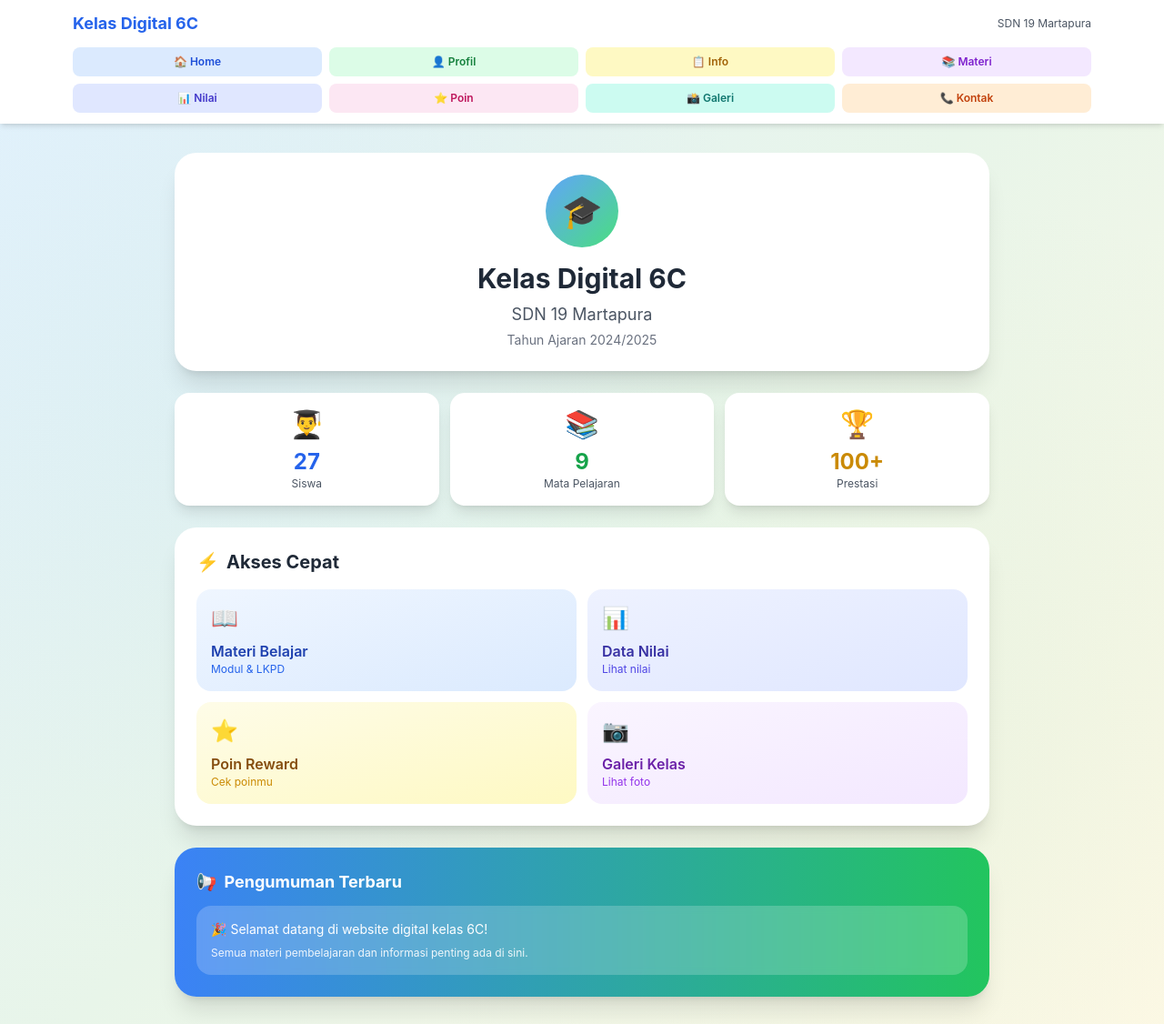
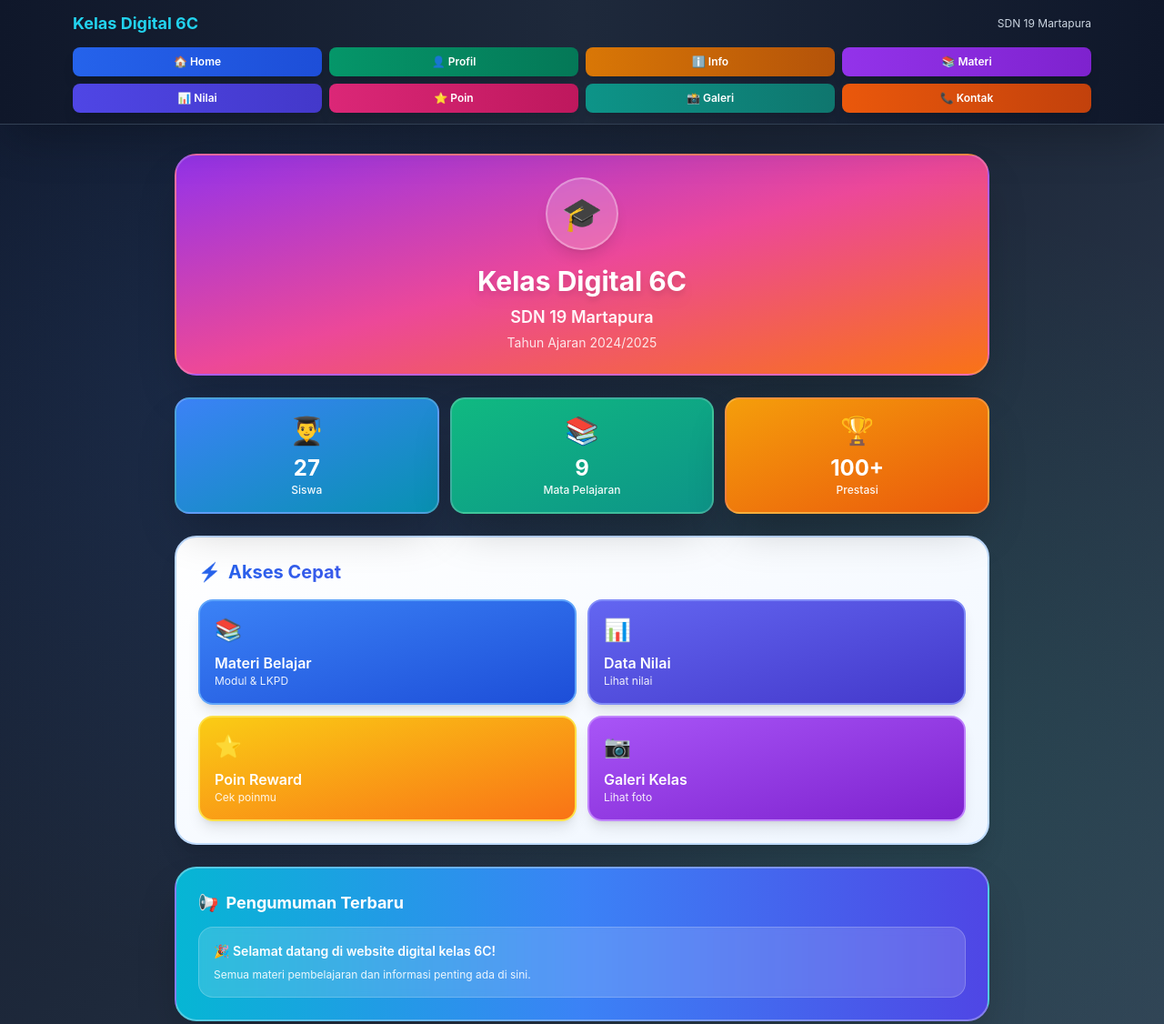
Before and after one commit to dianpamungkas24-cloud/dianpamungkas6c, a plain HTML site: page index.html in a window 1280 px wide. Shown: the top 1126 px of the page at 91% size. Drawn offline with nearby package versions, Linux system fonts and the light colour scheme.

Commit message:
Update index.html

```diff
--- a/index.html
+++ b/index.html
@@ -50,13 +50,13 @@
         }
 
         .gradient-bg {
-            background: linear-gradient(135deg, #E3F2FD 0%, #E8F5E9 50%, #FFF9E6 100%);
+            background: linear-gradient(135deg, #0F172A 0%, #1E293B 50%, #334155 100%);
         }
 
         .hero-pattern {
             background-image:
-                radial-gradient(circle at 20% 30%, rgba(144, 202, 249, 0.1) 0%, transparent 50%),
-                radial-gradient(circle at 80% 70%, rgba(165, 214, 167, 0.1) 0%, transparent 50%);
+                radial-gradient(circle at 20% 30%, rgba(59, 130, 246, 0.1) 0%, transparent 50%),
+                radial-gradient(circle at 80% 70%, rgba(16, 185, 129, 0.1) 0%, transparent 50%);
         }
 
         .table-container {
@@ -71,23 +71,29 @@
         }
 
         .data-table th {
-            background: linear-gradient(135deg, #3B82F6 0%, #10B981 100%);
-            color: white;
+            background: linear-gradient(135deg, #0F172A 0%, #1E293B 100%);
+            color: #22D3EE;
             padding: 0.75rem 0.5rem;
             text-align: left;
             font-weight: 600;
             position: sticky;
             top: 0;
             z-index: 10;
+            border-bottom: 2px solid #06B6D4;
         }
 
         .data-table td {
             padding: 0.75rem 0.5rem;
-            border-bottom: 1px solid #E5E7EB;
+            border-bottom: 1px solid #334155;
+            color: #E2E8F0;
         }
 
         .data-table tr:hover {
-            background-color: #F3F4F6;
+            background-color: #1E293B;
+        }
+
+        .data-table tbody tr {
+            background-color: #0F172A;
         }
 
         .loading-spinner {
@@ -118,111 +124,111 @@
  </head>
  <body class="gradient-bg min-h-full">
   <div class="w-full"><!-- Navigation -->
-   <nav class="w-full bg-white shadow-md sticky top-0 z-50">
+   <nav class="w-full bg-gradient-to-r from-slate-900 via-slate-800 to-slate-900 shadow-2xl sticky top-0 z-50 border-b border-slate-700">
     <div class="max-w-6xl mx-auto px-4 py-3">
      <div class="flex items-center justify-between mb-3">
-      <h1 id="nav-title" class="text-lg font-bold text-blue-600">Kelas Digital 6C</h1>
-      <div class="text-xs text-gray-600">
+      <h1 id="nav-title" class="text-lg font-bold text-cyan-400">Kelas Digital 6C</h1>
+      <div class="text-xs text-slate-300">
        SDN 19 Martapura
       </div>
      </div>
-     <div class="grid grid-cols-4 gap-2"><button onclick="showPage('home')" class="nav-btn bg-blue-100 text-blue-700 px-2 py-2 rounded-lg text-xs font-semibold hover:bg-blue-200"> 🏠 Home </button> <button onclick="showPage('profile')" class="nav-btn bg-green-100 text-green-700 px-2 py-2 rounded-lg text-xs font-semibold hover:bg-green-200"> 👤 Profil </button> <button onclick="showPage('info')" class="nav-btn bg-yellow-100 text-yellow-700 px-2 py-2 rounded-lg text-xs font-semibold hover:bg-yellow-200"> 📋 Info </button> <button onclick="showPage('materi')" class="nav-btn bg-purple-100 text-purple-700 px-2 py-2 rounded-lg text-xs font-semibold hover:bg-purple-200"> 📚 Materi </button>
+     <div class="grid grid-cols-4 gap-2"><button onclick="showPage('home')" class="nav-btn bg-gradient-to-r from-blue-600 to-blue-700 text-white px-2 py-2 rounded-lg text-xs font-semibold hover:from-blue-700 hover:to-blue-800 shadow-lg"> 🏠 Home </button> <button onclick="showPage('profile')" class="nav-btn bg-gradient-to-r from-emerald-600 to-emerald-700 text-white px-2 py-2 rounded-lg text-xs font-semibold hover:from-emerald-700 hover:to-emerald-800 shadow-lg"> 👤 Profil </button> <button onclick="showPage('info')" class="nav-btn bg-gradient-to-r from-amber-600 to-amber-700 text-white px-2 py-2 rounded-lg text-xs font-semibold hover:from-amber-700 hover:to-amber-800 shadow-lg"> ℹ️ Info </button> <button onclick="showPage('materi')" class="nav-btn bg-gradient-to-r from-purple-600 to-purple-700 text-white px-2 py-2 rounded-lg text-xs font-semibold hover:from-purple-700 hover:to-purple-800 shadow-lg"> 📚 Materi </button>
      </div>
-     <div class="grid grid-cols-4 gap-2 mt-2"><button onclick="showPage('nilai')" class="nav-btn bg-indigo-100 text-indigo-700 px-2 py-2 rounded-lg text-xs font-semibold hover:bg-indigo-200"> 📊 Nilai </button> <button onclick="showPage('poin')" class="nav-btn bg-pink-100 text-pink-700 px-2 py-2 rounded-lg text-xs font-semibold hover:bg-pink-200"> ⭐ Poin </button> <button onclick="showPage('galeri')" class="nav-btn bg-teal-100 text-teal-700 px-2 py-2 rounded-lg text-xs font-semibold hover:bg-teal-200"> 📸 Galeri </button> <button onclick="showPage('kontak')" class="nav-btn bg-orange-100 text-orange-700 px-2 py-2 rounded-lg text-xs font-semibold hover:bg-orange-200"> 📞 Kontak </button>
+     <div class="grid grid-cols-4 gap-2 mt-2"><button onclick="showPage('nilai')" class="nav-btn bg-gradient-to-r from-indigo-600 to-indigo-700 text-white px-2 py-2 rounded-lg text-xs font-semibold hover:from-indigo-700 hover:to-indigo-800 shadow-lg"> 📊 Nilai </button> <button onclick="showPage('poin')" class="nav-btn bg-gradient-to-r from-pink-600 to-pink-700 text-white px-2 py-2 rounded-lg text-xs font-semibold hover:from-pink-700 hover:to-pink-800 shadow-lg"> ⭐ Poin </button> <button onclick="showPage('galeri')" class="nav-btn bg-gradient-to-r from-teal-600 to-teal-700 text-white px-2 py-2 rounded-lg text-xs font-semibold hover:from-teal-700 hover:to-teal-800 shadow-lg"> 📸 Galeri </button> <button onclick="showPage('kontak')" class="nav-btn bg-gradient-to-r from-orange-600 to-orange-700 text-white px-2 py-2 rounded-lg text-xs font-semibold hover:from-orange-700 hover:to-orange-800 shadow-lg"> 📞 Kontak </button>
      </div>
     </div>
    </nav><!-- Homepage -->
    <div id="home" class="page active">
     <div class="hero-pattern w-full min-h-screen py-8 px-4">
      <div class="max-w-4xl mx-auto"><!-- Hero Section -->
-      <div class="bg-white rounded-3xl shadow-xl p-6 mb-6 text-center">
-       <div class="w-20 h-20 bg-gradient-to-br from-blue-400 to-green-400 rounded-full mx-auto mb-4 flex items-center justify-center"><span class="text-4xl">🎓</span>
+      <div class="bg-gradient-to-br from-purple-600 via-pink-500 to-orange-500 rounded-3xl shadow-2xl p-6 mb-6 text-center border-2 border-white/20">
+       <div class="w-20 h-20 bg-white/20 backdrop-blur-sm rounded-full mx-auto mb-4 flex items-center justify-center shadow-lg border-2 border-white/30"><span class="text-4xl">🎓</span>
        </div>
-       <h1 id="hero-title" class="text-3xl font-bold text-gray-800 mb-2">Kelas Digital 6C</h1>
-       <p class="text-lg text-gray-600 mb-1">SDN 19 Martapura</p>
-       <p class="text-sm text-gray-500">Tahun Ajaran 2024/2025</p>
+       <h1 id="hero-title" class="text-3xl font-bold text-white mb-2 drop-shadow-lg">Kelas Digital 6C</h1>
+       <p class="text-lg text-white/95 mb-1 font-semibold">SDN 19 Martapura</p>
+       <p class="text-sm text-white/85">Tahun Ajaran 2024/2025</p>
       </div><!-- Stats Cards -->
       <div class="grid grid-cols-3 gap-3 mb-6">
-       <div class="card bg-white rounded-2xl shadow-lg p-4 text-center">
+       <div class="card bg-gradient-to-br from-blue-500 to-cyan-600 rounded-2xl shadow-2xl p-4 text-center border-2 border-white/20">
         <div class="text-3xl mb-2">
          👨‍🎓
         </div>
-        <div class="text-2xl font-bold text-blue-600">
+        <div class="text-2xl font-bold text-white">
          27
         </div>
-        <div class="text-xs text-gray-600">
+        <div class="text-xs text-white/95 font-medium">
          Siswa
         </div>
        </div>
-       <div class="card bg-white rounded-2xl shadow-lg p-4 text-center">
+       <div class="card bg-gradient-to-br from-emerald-500 to-teal-600 rounded-2xl shadow-2xl p-4 text-center border-2 border-white/20">
         <div class="text-3xl mb-2">
          📚
         </div>
-        <div class="text-2xl font-bold text-green-600">
+        <div class="text-2xl font-bold text-white">
          9
         </div>
-        <div class="text-xs text-gray-600">
+        <div class="text-xs text-white/95 font-medium">
          Mata Pelajaran
         </div>
        </div>
-       <div class="card bg-white rounded-2xl shadow-lg p-4 text-center">
+       <div class="card bg-gradient-to-br from-amber-500 to-orange-600 rounded-2xl shadow-2xl p-4 text-center border-2 border-white/20">
         <div class="text-3xl mb-2">
          🏆
         </div>
-        <div class="text-2xl font-bold text-yellow-600">
+        <div class="text-2xl font-bold text-white">
          100+
         </div>
-        <div class="text-xs text-gray-600">
+        <div class="text-xs text-white/95 font-medium">
          Prestasi
         </div>
        </div>
       </div><!-- Quick Access -->
-      <div class="bg-white rounded-3xl shadow-xl p-6 mb-6">
-       <h2 class="text-xl font-bold text-gray-800 mb-4 flex items-center"><span class="mr-2">⚡</span> Akses Cepat</h2>
-       <div class="grid grid-cols-2 gap-3"><button onclick="showPage('materi')" class="card bg-gradient-to-br from-blue-50 to-blue-100 rounded-2xl p-4 text-left">
+      <div class="bg-gradient-to-br from-white to-blue-50 rounded-3xl shadow-xl p-6 mb-6 border-2 border-blue-200">
+       <h2 class="text-xl font-bold bg-gradient-to-r from-blue-600 to-purple-600 bg-clip-text text-transparent mb-4 flex items-center"><span class="mr-2">⚡</span> Akses Cepat</h2>
+       <div class="grid grid-cols-2 gap-3"><button onclick="showPage('materi')" class="card bg-gradient-to-br from-blue-500 to-blue-700 rounded-2xl p-4 text-left shadow-lg hover:shadow-xl border-2 border-blue-400">
          <div class="text-2xl mb-2">
-          📖
+          📚
          </div>
-         <div class="font-semibold text-blue-800">
+         <div class="font-semibold text-white">
           Materi Belajar
          </div>
-         <div class="text-xs text-blue-600">
+         <div class="text-xs text-white/90">
           Modul &amp; LKPD
-         </div></button> <button onclick="showPage('nilai')" class="card bg-gradient-to-br from-indigo-50 to-indigo-100 rounded-2xl p-4 text-left">
+         </div></button> <button onclick="showPage('nilai')" class="card bg-gradient-to-br from-indigo-500 to-indigo-700 rounded-2xl p-4 text-left shadow-lg hover:shadow-xl border-2 border-indigo-400">
          <div class="text-2xl mb-2">
           📊
          </div>
-         <div class="font-semibold text-indigo-800">
+         <div class="font-semibold text-white">
           Data Nilai
          </div>
-         <div class="text-xs text-indigo-600">
+         <div class="text-xs text-white/90">
           Lihat nilai
-         </div></button> <button onclick="showPage('poin')" class="card bg-gradient-to-br from-yellow-50 to-yellow-100 rounded-2xl p-4 text-left">
+         </div></button> <button onclick="showPage('poin')" class="card bg-gradient-to-br from-yellow-400 to-orange-500 rounded-2xl p-4 text-left shadow-lg hover:shadow-xl border-2 border-yellow-300">
          <div class="text-2xl mb-2">
           ⭐
          </div>
-         <div class="font-semibold text-yellow-800">
+         <div class="font-semibold text-white">
           Poin Reward
          </div>
-         <div class="text-xs text-yellow-600">
+         <div class="text-xs text-white/90">
           Cek poinmu
-         </div></button> <button onclick="showPage('galeri')" class="card bg-gradient-to-br from-purple-50 to-purple-100 rounded-2xl p-4 text-left">
+         </div></button> <button onclick="showPage('galeri')" class="card bg-gradient-to-br from-purple-500 to-purple-700 rounded-2xl p-4 text-left shadow-lg hover:shadow-xl border-2 border-purple-400">
          <div class="text-2xl mb-2">
           📷
          </div>
-         <div class="font-semibold text-purple-800">
+         <div class="font-semibold text-white">
           Galeri Kelas
          </div>
-         <div class="text-xs text-purple-600">
+         <div class="text-xs text-white/90">
           Lihat foto
          </div></button>
        </div>
       </div><!-- Announcement -->
-      <div class="bg-gradient-to-r from-blue-500 to-green-500 rounded-3xl shadow-xl p-6 text-white">
+      <div class="bg-gradient-to-r from-cyan-500 via-blue-500 to-indigo-600 rounded-3xl shadow-2xl p-6 text-white border-2 border-white/30">
        <h3 class="text-lg font-bold mb-3 flex items-center"><span class="mr-2">📢</span> Pengumuman Terbaru</h3>
-       <div class="bg-white bg-opacity-20 rounded-2xl p-4 backdrop-blur-sm">
-        <p class="text-sm mb-2">🎉 Selamat datang di website digital kelas 6C!</p>
-        <p class="text-xs opacity-90">Semua materi pembelajaran dan informasi penting ada di sini.</p>
+       <div class="bg-white/15 rounded-2xl p-4 backdrop-blur-sm border border-white/20">
+        <p class="text-sm mb-2 font-semibold">🎉 Selamat datang di website digital kelas 6C!</p>
+        <p class="text-xs text-white/90">Semua materi pembelajaran dan informasi penting ada di sini.</p>
        </div>
       </div>
      </div>
@@ -234,9 +240,9 @@
       <div class="bg-white rounded-3xl shadow-xl p-6 mb-6">
        <h2 class="text-2xl font-bold text-gray-800 mb-6 text-center">👤 Profil Guru Wali Kelas</h2>
        <div class="flex flex-col items-center mb-6">
-        <div class="w-32 h-32 bg-gradient-to-br from-blue-400 to-green-400 rounded-full mb-4 flex items-center justify-center"><span class="text-6xl">👨‍🏫</span>
+        <div class="w-32 h-32 rounded-full mb-4 overflow-hidden shadow-xl"><img src="https://i.imgur.com/F21qyfV.jpeg" alt="Foto Guru" class="w-full h-full object-cover" onerror="this.style.display='none'; this.parentElement.innerHTML='<div class=\'w-full h-full bg-gradient-to-br from-blue-400 to-green-400 flex items-center justify-center\'><span class=\'text-6xl\'>👨‍🏫</span></div>';">
         </div>
-        <h3 id="teacher-name-display" class="text-xl font-bold text-gray-800">Dian Agung Pamungkas, S.Pd</h3>
+        <h3 id="teacher-name-display" class="text-xl font-bold bg-gradient-to-r from-blue-600 via-green-600 to-orange-600 bg-clip-text text-transparent">Dian Agung Pamungkas, S.Pd</h3>
         <p class="text-sm text-gray-600">Wali Kelas 6C</p>
        </div>
        <div class="space-y-4">
@@ -746,7 +752,7 @@
        <h3 class="text-xl font-bold mb-3 flex items-center"><span class="mr-2">🎯</span> Cara Mendapat Poin</h3>
        <div class="space-y-2 text-sm">
         <div class="bg-white bg-opacity-20 rounded-2xl p-3 backdrop-blur-sm">
-         <p>     Mengerjakan tugas tepat waktu: <strong>+10 poin</strong></p>
+         <p>📝 Mengerjakan tugas tepat waktu: <strong>+10 poin</strong></p>
         </div>
         <div class="bg-white bg-opacity-20 rounded-2xl p-3 backdrop-blur-sm">
          <p>🌟 Aktif di kelas: <strong>+5 poin</strong></p>
@@ -999,7 +1005,7 @@
      <div class="max-w-4xl mx-auto">
       <h2 class="text-2xl font-bold text-gray-800 mb-6 text-center">📞 Hubungi Kami</h2><!-- Kontak Guru -->
       <div class="bg-white rounded-3xl shadow-xl p-6 mb-6">
-       <h3 class="text-xl font-bold text-gray-800 mb-4 flex items-center"><span class="mr-2">👨     🏫</span> Kontak Wali Kelas</h3>
+       <h3 class="text-xl font-bold text-gray-800 mb-4 flex items-center"><span class="mr-2">👨‍🏫</span> Kontak Wali Kelas</h3>
        <div class="space-y-4">
         <div class="bg-blue-50 rounded-2xl p-4">
          <div class="flex items-start"><span class="text-2xl mr-3">👤</span>
@@ -1055,7 +1061,7 @@
            </div>
           </div>
          </div>
-        </div><a href="https://share.google/CJrfu0dSSE0E7eusp" id="maps-link" target="_blank" rel="noopener noreferrer" class="block">
+        </div><a href="https://maps.app.goo.gl/kLhuY7rYLAbscksX7" id="maps-link" target="_blank" rel="noopener noreferrer" class="block">
          <div class="card bg-gradient-to-r from-red-400 to-red-500 rounded-2xl p-4 text-white">
           <div class="flex items-center justify-between">
            <div class="flex items-center"><span class="text-3xl mr-3">🗺️</span>
@@ -1083,8 +1089,8 @@
             teacher_motto: "Mendidik dengan hati, membimbing dengan cinta, menginspirasi untuk masa depan yang gemilang",
             teacher_email: "dianpamungkas24@guru.sd.belajar.id",
             whatsapp_number: "+62 XXX-XXXX-XXXX",
-            school_address: "SDN 19 Martapura, Kalimantan Selatan",
-            maps_link: "https://share.google/CJrfu0dSSE0E7eusp",
+            school_address: "Jl. Lintas Sumatera No.12, RT.01/RW.03, Kota Baru, Kec. Martapura, Kabupaten Ogan Komering Ulu Timur, Sumatera Selatan 32311",
+            maps_link: "https://maps.app.goo.gl/kLhuY7rYLAbscksX7",
             sheet_url_matematika: "https://docs.google.com/spreadsheets/d/e/2PACX-1vTsBnVhAQmyqDsUKGUIFzihLFGOUkQpjZ-dehgFhyYypNcR5M_LtmNJ0sKh3RQDhv_Y1gASgz6ffVZz/pub?gid=0&single=true&output=csv",
             sheet_url_ipas: "",
             sheet_url_bahasa_indonesia: "",
@@ -1304,5 +1310,5 @@
             });
         }
     </script>
- <script>(function(){function c(){var b=a.contentDocument||a.contentWindow.document;if(b){var d=b.createElement('script');d.innerHTML="window.__CF$cv$params={r:'9a5b3181758c8de9',t:'MTc2NDM0NjgzNC4wMDAwMDA='};var a=document.createElement('script');a.nonce='';a.src='/cdn-cgi/challenge-platform/scripts/jsd/main.js';document.getElementsByTagName('head')[0].appendChild(a);";b.getElementsByTagName('head')[0].appendChild(d)}}if(document.body){var a=document.createElement('iframe');a.height=1;a.width=1;a.style.position='absolute';a.style.top=0;a.style.left=0;a.style.border='none';a.style.visibility='hidden';document.body.appendChild(a);if('loading'!==document.readyState)c();else if(window.addEventListener)document.addEventListener('DOMContentLoaded',c);else{var e=document.onreadystatechange||function(){};document.onreadystatechange=function(b){e(b);'loading'!==document.readyState&&(document.onreadystatechange=e,c())}}}})();</script></body>
+ <script>(function(){function c(){var b=a.contentDocument||a.contentWindow.document;if(b){var d=b.createElement('script');d.innerHTML="window.__CF$cv$params={r:'9a5dad45434981b9',t:'MTc2NDM3Mjg3NS4wMDAwMDA='};var a=document.createElement('script');a.nonce='';a.src='/cdn-cgi/challenge-platform/scripts/jsd/main.js';document.getElementsByTagName('head')[0].appendChild(a);";b.getElementsByTagName('head')[0].appendChild(d)}}if(document.body){var a=document.createElement('iframe');a.height=1;a.width=1;a.style.position='absolute';a.style.top=0;a.style.left=0;a.style.border='none';a.style.visibility='hidden';document.body.appendChild(a);if('loading'!==document.readyState)c();else if(window.addEventListener)document.addEventListener('DOMContentLoaded',c);else{var e=document.onreadystatechange||function(){};document.onreadystatechange=function(b){e(b);'loading'!==document.readyState&&(document.onreadystatechange=e,c())}}}})();</script></body>
 </html>
```
